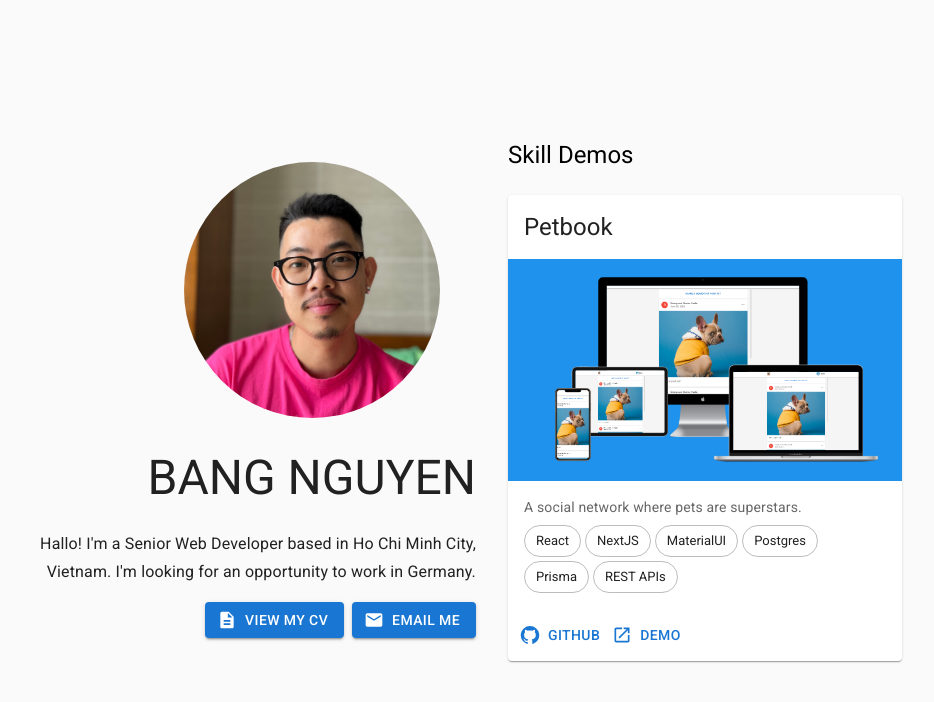
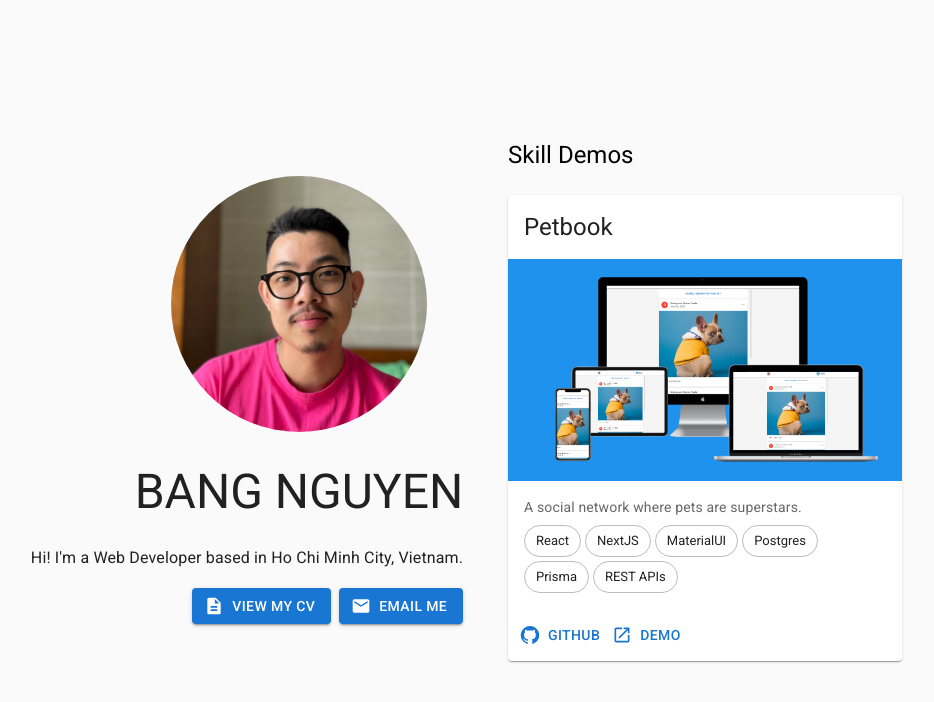
Before and after one commit to bangndnguyen/bangndnguyen.github.io, a Next.js app: page / in a window 1280 px wide. Shown: the top 702 px of the page, without its empty margins (164-1098 px from the left). Built offline with nearby package versions, Linux system fonts and the light colour scheme.

Commit message:
update intro text

```diff
--- a/src/app/page.tsx
+++ b/src/app/page.tsx
@@ -26,7 +26,7 @@ export default function Home() {
             marginTop={3}
             textAlign={{ xs: 'left', sm: 'right' }}
           >
-            Hallo! I&apos;m a Senior Web Developer based in Ho Chi Minh City, Vietnam. I&apos;m looking for an opportunity to work in Germany.
+            Hi! I&apos;m a Web Developer based in Ho Chi Minh City, Vietnam.
           </Typography>
           <Box sx={{
             display: 'flex',
```
